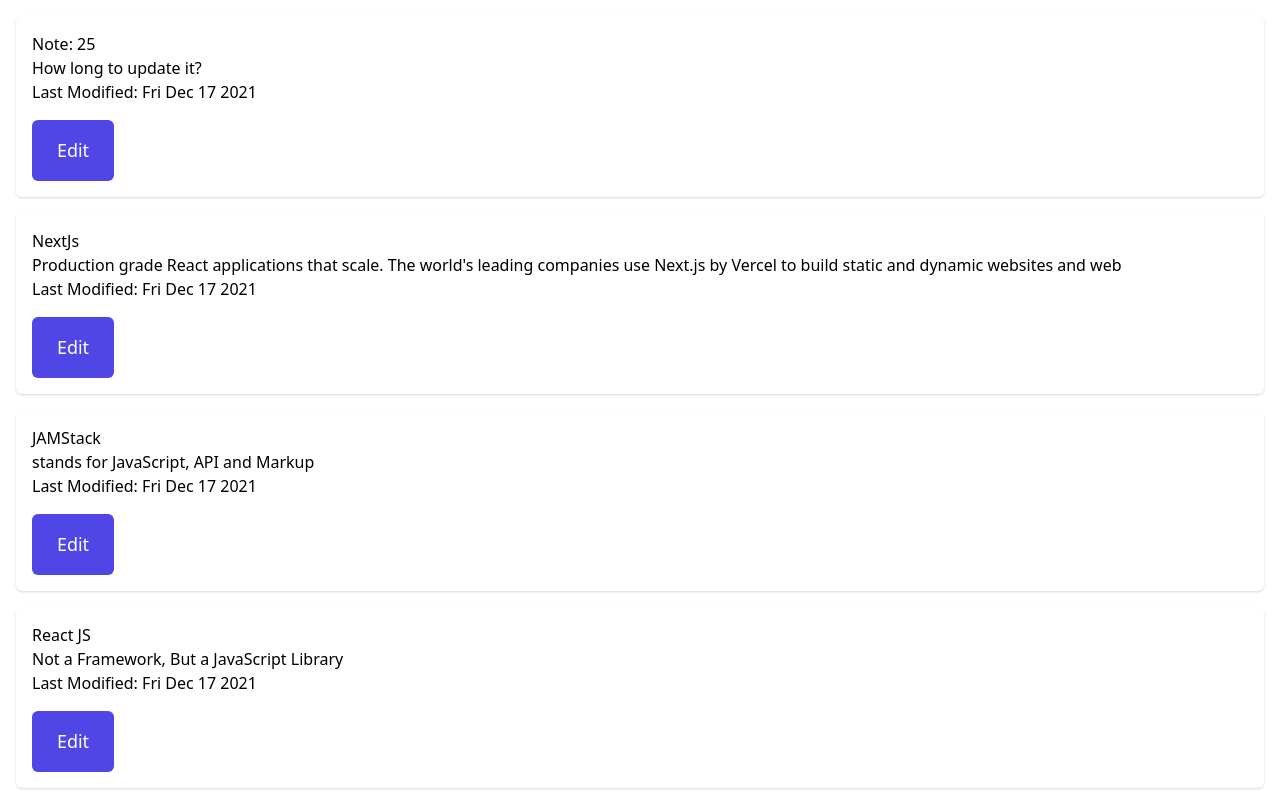
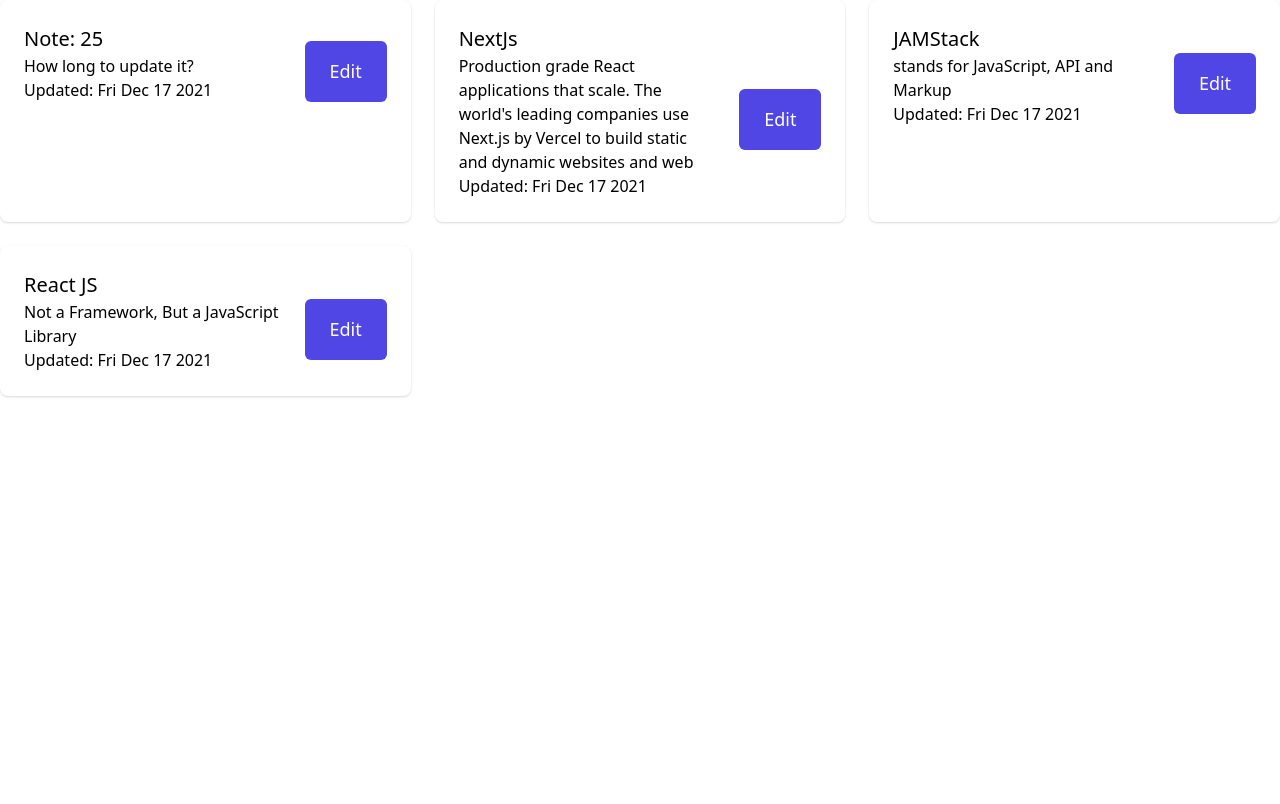
Before and after one commit to webdevNYC/AF-Resume, a Next.js app: page /challenges/note-app in a window 1280 px wide. Built offline with nearby package versions, Linux system fonts and the light colour scheme.

Commit message:
tailwind styling

```diff
--- a/src/components/note-app/NoteItem.tsx
+++ b/src/components/note-app/NoteItem.tsx
@@ -13,16 +13,20 @@
   const linkPath = `/challenges/note-app/${slug}`;
 
   return (
-    <div className={"m-4 py-4 px-4 rounded-md shadow"}>
-      <div className={className}>{title}</div>
+    <li className="col-span-1 bg-white rounded-lg shadow divide-y divide-gray-200">
+    <div className="w-full flex items-center justify-between p-6 space-x-6">
+      <div>
+      <div className='text-xl'>{title}</div>
       <div>{message}</div>
-      <div>Last Modified: {dateFormatted.toDateString()}</div>
+      <div>Updated: {dateFormatted.toDateString()}</div>
+      </div>
       <Link href={linkPath}>
         <a className="w-16 flex items-center justify-center px-6 py-3 mt-4 border border-transparent text-base font-medium rounded-md text-white bg-indigo-600 hover:bg-indigo-700 md:py-4 md:text-lg md:px-10">
           Edit
         </a>
       </Link>
     </div>
+    </li>
   );
 };
 export default NoteItem;
--- a/src/components/note-app/NoteList.tsx
+++ b/src/components/note-app/NoteList.tsx
@@ -14,7 +14,7 @@
   });
 
   return (
-    <ul>
+    <ul role="list" class="grid grid-cols-1 gap-6 sm:grid-cols-2 lg:grid-cols-3">
       {notesOrderBy?.map((note: NoteItemType, idx) => (
         <NoteItem {...note} key={idx} />
       ))}
```
